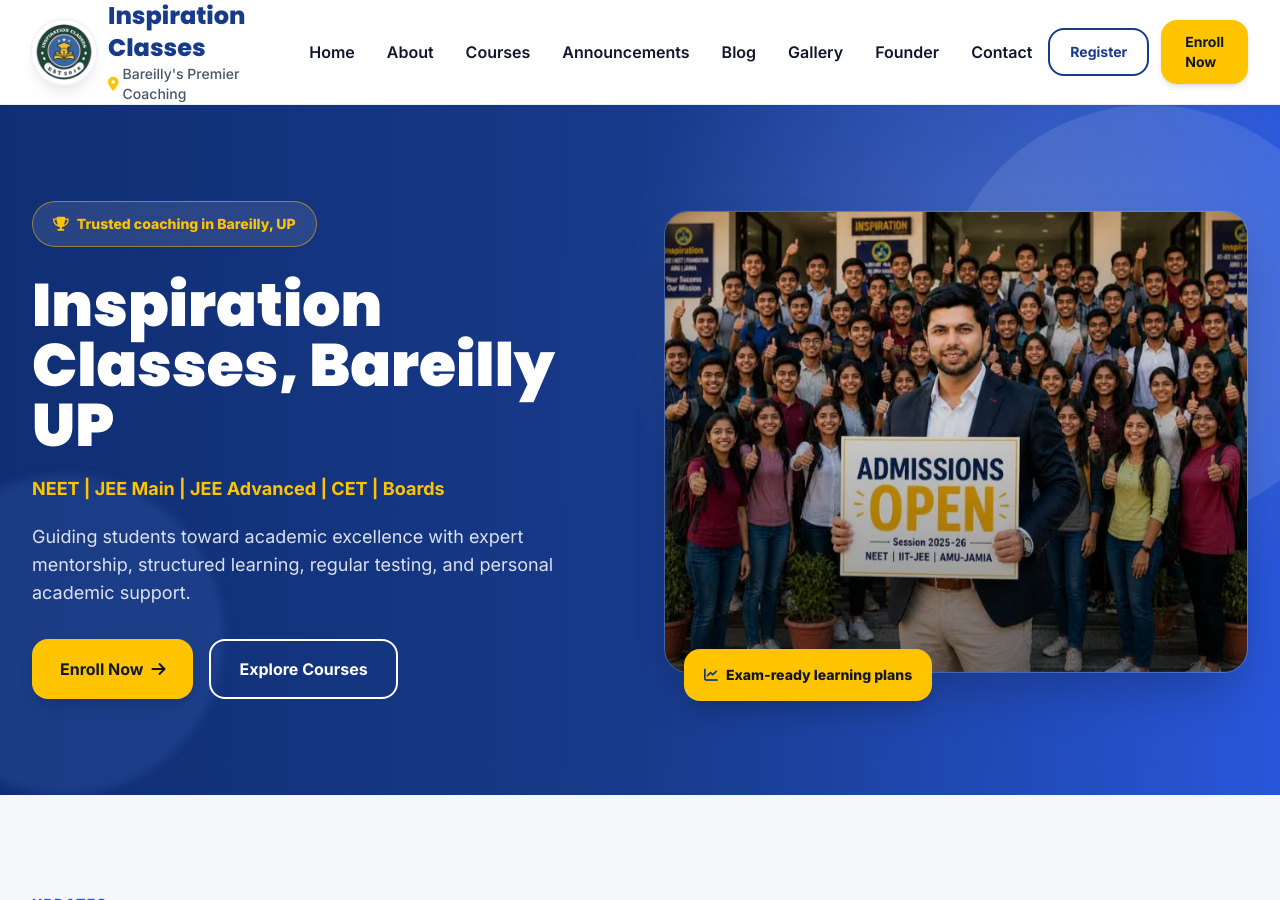
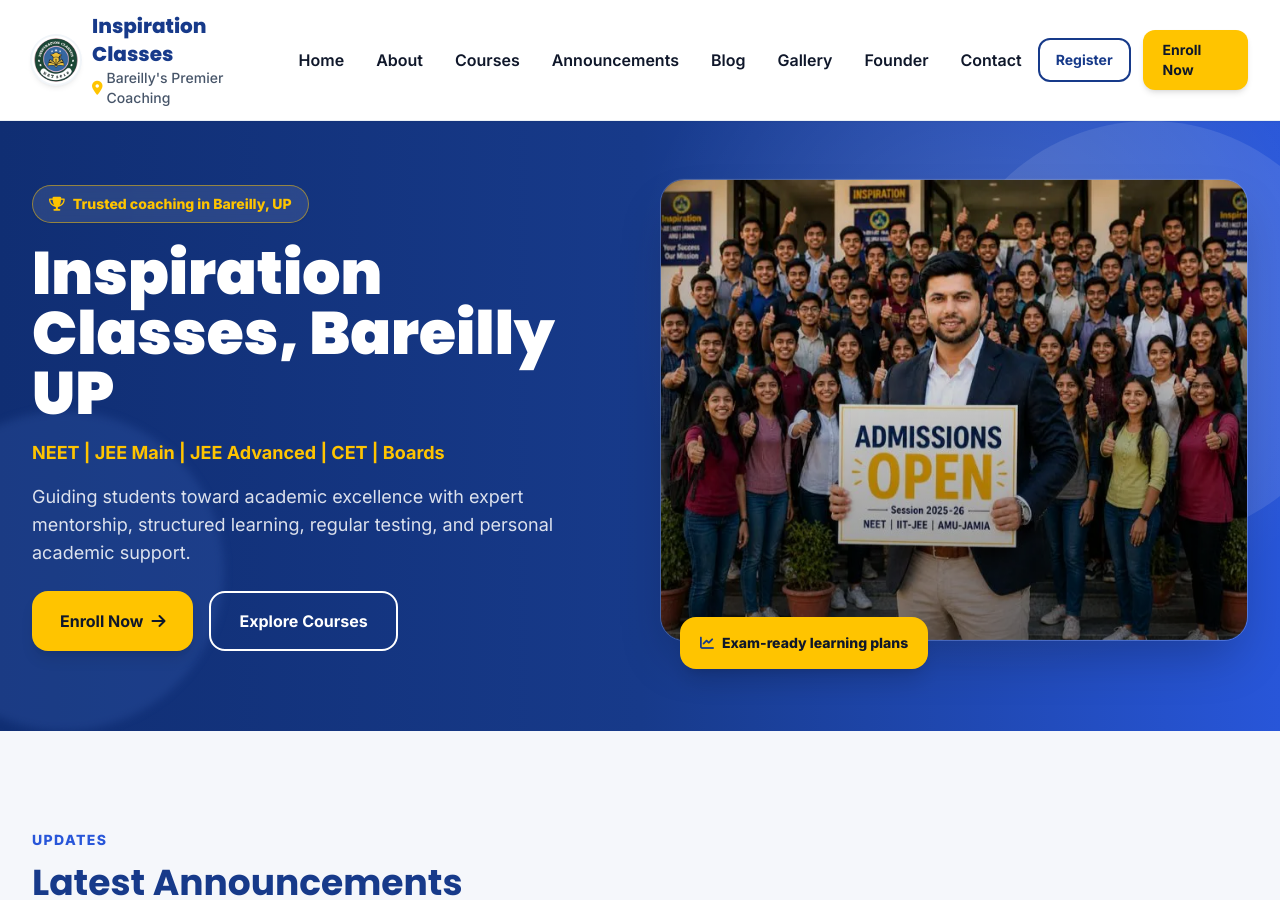
Before and after one commit to radhikayowin-bot/inspiration-classes, a Jekyll site: the page built from index.html, in a window 1280 px wide and 900 px high. Built offline with Jekyll 4.4.1, drawn with Linux system fonts in a browser that asks for light colours; nearby versions of some CDN libraries.

Commit message:
Tighten navbar and hero spacing

```diff
--- a/_includes/header.html
+++ b/_includes/header.html
@@ -1,15 +1,15 @@
 <header class="sticky top-0 z-50 border-b border-slate-200/70 bg-white/95 text-textDark shadow-sm backdrop-blur-xl">
-  <div class="max-w-7xl mx-auto px-4 sm:px-6 lg:px-8">
-    <div class="flex min-h-[88px] items-center justify-between gap-4">
+  <div class="max-w-7xl mx-auto px-4 py-2 sm:px-6 md:py-3 lg:px-8">
+    <div class="flex h-auto min-h-[60px] items-center justify-between gap-4">
       <a class="flex items-center gap-3" href="{{ '/' | relative_url }}" aria-label="Inspiration Classes home">
-        <img class="h-16 w-16 rounded-full bg-white object-contain p-1 shadow-lg ring-2 ring-slate-100" src="{{ '/assets/img/logo.webp' | relative_url }}" alt="Inspiration Classes logo">
+        <img class="h-10 w-10 rounded-full bg-white object-contain p-0.5 shadow-md ring-2 ring-slate-100 md:h-12 md:w-12" src="{{ '/assets/img/logo.webp' | relative_url }}" alt="Inspiration Classes logo">
         <span class="leading-tight">
-          <strong class="block font-heading text-xl font-extrabold text-primary sm:text-2xl">Inspiration Classes</strong>
-          <small class="flex items-center gap-1 text-sm font-medium text-slate-600"><i class="fa-solid fa-location-dot text-accent"></i> Bareilly's Premier Coaching</small>
+          <strong class="block font-heading text-lg font-extrabold text-primary md:text-xl">Inspiration Classes</strong>
+          <small class="flex items-center gap-1 text-xs font-medium text-slate-600 md:text-sm"><i class="fa-solid fa-location-dot text-accent"></i> Bareilly's Premier Coaching</small>
         </span>
       </a>
 
-      <nav class="hidden items-center gap-8 text-base font-semibold text-textDark lg:flex" aria-label="Primary navigation">
+      <nav class="hidden items-center gap-6 text-sm font-semibold text-textDark lg:flex xl:gap-8 xl:text-base" aria-label="Primary navigation">
         <a class="group relative py-2 hover:text-primary" href="{{ '/' | relative_url }}">Home<span class="absolute inset-x-0 -bottom-0.5 h-0.5 scale-x-0 rounded-full bg-accent transition group-hover:scale-x-100"></span></a>
         <a class="group relative py-2 hover:text-primary" href="{{ '/about/' | relative_url }}">About<span class="absolute inset-x-0 -bottom-0.5 h-0.5 scale-x-0 rounded-full bg-accent transition group-hover:scale-x-100"></span></a>
         <a class="group relative py-2 hover:text-primary" href="{{ '/courses/' | relative_url }}">Courses<span class="absolute inset-x-0 -bottom-0.5 h-0.5 scale-x-0 rounded-full bg-accent transition group-hover:scale-x-100"></span></a>
@@ -21,16 +21,16 @@
       </nav>
 
       <div class="hidden items-center gap-3 lg:flex">
-        <a class="inline-flex items-center justify-center rounded-2xl border-2 border-primary px-5 py-3 text-sm font-bold text-primary transition hover:bg-primary hover:text-white" href="{{ '/registration/' | relative_url }}">Register</a>
-        <a class="inline-flex items-center justify-center rounded-2xl bg-accent px-6 py-3 text-sm font-bold text-textDark shadow-md transition hover:-translate-y-0.5 hover:bg-accentLight hover:shadow-lg" href="{{ '/enrollment/' | relative_url }}">Enroll Now</a>
+        <a class="inline-flex items-center justify-center rounded-xl border-2 border-primary px-4 py-2.5 text-sm font-bold text-primary transition hover:bg-primary hover:text-white" href="{{ '/registration/' | relative_url }}">Register</a>
+        <a class="inline-flex items-center justify-center rounded-xl bg-accent px-5 py-2.5 text-sm font-bold text-textDark shadow-md transition hover:-translate-y-0.5 hover:bg-accentLight hover:shadow-lg" href="{{ '/enrollment/' | relative_url }}">Enroll Now</a>
       </div>
 
-      <button id="nav-toggle" class="inline-flex h-11 w-11 items-center justify-center rounded-2xl bg-primary text-white transition hover:bg-deepBlue lg:hidden" type="button" aria-label="Open navigation" aria-controls="mobile-nav" aria-expanded="false">
+      <button id="nav-toggle" class="inline-flex h-10 w-10 items-center justify-center rounded-xl bg-primary text-white transition hover:bg-deepBlue lg:hidden" type="button" aria-label="Open navigation" aria-controls="mobile-nav" aria-expanded="false">
         <i class="fa-solid fa-bars text-lg"></i>
       </button>
     </div>
 
-    <div id="mobile-nav" class="hidden pb-5 lg:hidden">
+    <div id="mobile-nav" class="hidden pb-3 lg:hidden">
       <nav class="grid gap-2 rounded-3xl border border-slate-200 bg-white p-4 text-sm font-semibold text-textDark shadow-premium" aria-label="Mobile navigation">
         <a class="mobile-nav-link rounded-xl px-3 py-2 hover:bg-bgLight hover:text-primary" href="{{ '/' | relative_url }}">Home</a>
         <a class="mobile-nav-link rounded-xl px-3 py-2 hover:bg-bgLight hover:text-primary" href="{{ '/about/' | relative_url }}">About</a>
--- a/_includes/home-tailwind.html
+++ b/_includes/home-tailwind.html
@@ -1,15 +1,15 @@
-<section class="relative overflow-hidden bg-gradient-to-r from-deepBlue via-primary to-brightBlue text-white">
+<section class="relative -mt-0 -ml-0 overflow-hidden bg-gradient-to-r from-deepBlue via-primary to-brightBlue pt-10 text-white md:pt-14 lg:pt-16">
   <div class="absolute -left-24 bottom-0 h-80 w-80 rounded-full bg-softBlue/25 blur-sm"></div>
   <div class="absolute -right-20 top-0 h-[420px] w-[420px] rounded-full bg-white/10"></div>
   <div class="absolute inset-0 bg-[radial-gradient(circle_at_78%_30%,rgba(255,255,255,0.16),transparent_34%)]"></div>
-  <div class="relative max-w-7xl mx-auto px-4 sm:px-6 lg:px-8 py-16 md:py-20 lg:py-24">
-    <div class="grid items-center gap-12 lg:grid-cols-2">
+  <div class="relative max-w-7xl mx-auto px-4 sm:px-6 lg:px-8 pb-12 md:pb-16 lg:pb-20">
+    <div class="grid items-center gap-10 lg:grid-cols-2">
       <div class="text-center lg:text-left">
-        <span class="inline-flex items-center gap-2 rounded-full border border-accent/50 bg-white/10 px-5 py-3 text-sm font-extrabold text-accent shadow-sm backdrop-blur"><i class="fa-solid fa-trophy"></i> Trusted coaching in Bareilly, UP</span>
-        <h1 class="mt-7 font-heading text-4xl font-black leading-tight text-white sm:text-5xl lg:text-6xl">Inspiration Classes, Bareilly UP</h1>
-        <p class="mt-5 text-lg font-bold text-accent">NEET | JEE Main | JEE Advanced | CET | Boards</p>
-        <p class="mt-5 max-w-2xl text-base leading-8 text-white/85 sm:text-lg">Guiding students toward academic excellence with expert mentorship, structured learning, regular testing, and personal academic support.</p>
-        <div class="mt-8 flex flex-col justify-center gap-4 sm:flex-row lg:justify-start">
+        <span class="inline-flex items-center gap-2 rounded-full border border-accent/50 bg-white/10 px-4 py-2 text-sm font-extrabold text-accent shadow-sm backdrop-blur"><i class="fa-solid fa-trophy"></i> Trusted coaching in Bareilly, UP</span>
+        <h1 class="mt-5 font-heading text-4xl font-black leading-tight text-white sm:text-5xl lg:text-6xl">Inspiration Classes, Bareilly UP</h1>
+        <p class="mt-4 text-lg font-bold text-accent">NEET | JEE Main | JEE Advanced | CET | Boards</p>
+        <p class="mt-4 max-w-2xl text-base leading-8 text-white/85 sm:text-lg">Guiding students toward academic excellence with expert mentorship, structured learning, regular testing, and personal academic support.</p>
+        <div class="mt-6 flex flex-col justify-center gap-4 sm:flex-row lg:justify-start">
           <a class="inline-flex items-center justify-center rounded-2xl bg-accent px-7 py-4 font-bold text-textDark shadow-lg transition hover:-translate-y-1 hover:bg-accentLight hover:shadow-xl" href="{{ '/enrollment/' | relative_url }}">Enroll Now <i class="fa-solid fa-arrow-right ml-2"></i></a>
           <a class="inline-flex items-center justify-center rounded-2xl border-2 border-white bg-transparent px-7 py-4 font-bold text-white transition hover:bg-white hover:text-primary" href="{{ '/courses/' | relative_url }}">Explore Courses</a>
         </div>
```
